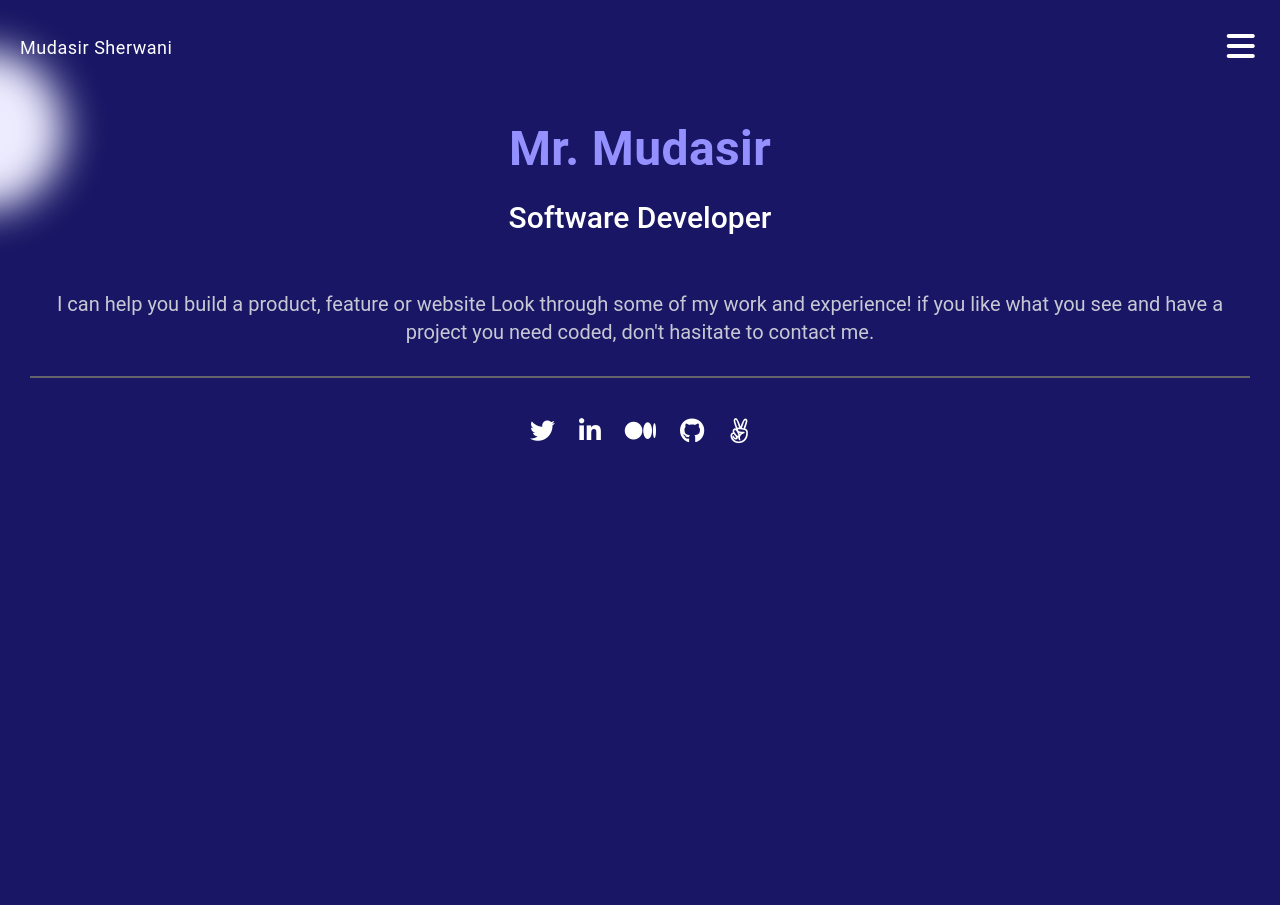
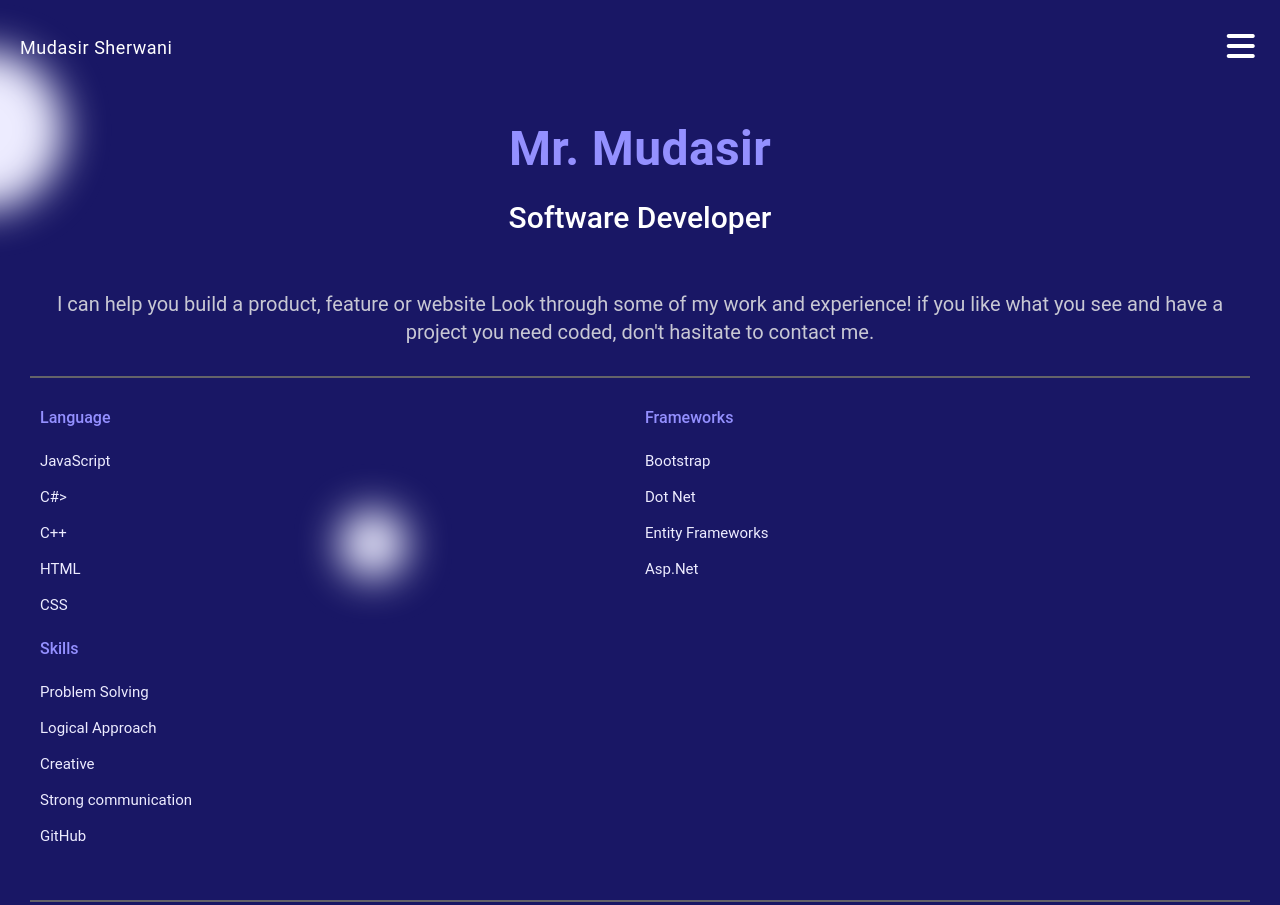
Before and after one commit to MudasirSherwani/Portfolio, a website: page index.html in a window 1280 px wide. Shown: the top 905 px of the page. Before the commit the page ends 800 px from the top, so only its background shows below. Drawn offline with Linux system fonts and the light colour scheme.

Commit message:
Add list of Skills & Language in headline section

```diff
--- a/index.html
+++ b/index.html
@@ -27,6 +27,39 @@
           contact me.
         </p>
         <hr class="horizontal"/>
+          <div class="Knowledge">
+            <div class="shining-star"></div>
+            <div>
+                <h4 class="heading">Language</h4>
+                <ul>
+                  <li class="headinglist">JavaScript</li>
+                  <li class="headinglist">C#></li>
+                  <li class="headinglist">C++</li>
+                  <li class="headinglist">HTML</li>
+                  <li class="headinglist">CSS</li>
+                </ul>
+              </div>
+              <div>
+                <h4 class="heading">Frameworks</h4>
+                <ul>
+                  <li class="headinglist">Bootstrap</li>
+                  <li class="headinglist">Dot Net</li>
+                  <li class="headinglist">Entity Frameworks</li>
+                  <li class="headinglist">Asp.Net</li>
+                </ul>
+              </div>
+              <div>
+                <h4 class="heading">Skills</h4>
+                <ul>
+                  <li class="headinglist">Problem Solving</li>
+                  <li class="headinglist">Logical Approach</li>
+                  <li class="headinglist">Creative</li>
+                  <li class="headinglist">Strong communication</li>
+                  <li class="headinglist">GitHub</li>
+                </ul>
+              </div>
+          </div>
+        <hr class="horizontal"/>
         <div class="icon">
           <ul>
             <li><a href='#' ><i class='fab fa-twitter' ></i></a></li>
--- a/styles.css
+++ b/styles.css
@@ -113,4 +113,60 @@
     font-size: 25px;
     color: #fff;
   }
+
+  .Knowledge {
+    display: flex;
+    flex-wrap: wrap;
+    padding-left: 10px;
+  }
+
+  .Knowledge .shining-star {
+    position: absolute;
+    width: 68px;
+    height: 68px;
+    left: 339px;
+    top: 510px;
+  }
+
+  .Knowledge div {
+    width: 50%;
+  }
+
+  .Knowledge h4 {
+    padding-bottom: 0;
+    text-align: left;
+    font-family: 'Roboto', sans-serif;
+    font-weight: 500;
+  }
+
+  .Knowledge ul {
+    margin: 0;
+    padding: 0;
+    list-style: none;
+    text-align: left;
+    list-style-type: disc;
+    margin-block-start: 1em;
+    margin-block-end: 1em;
+    display: flex;
+    flex-direction: column;
+    font-family: 'Roboto', sans-serif;
+  }
+
+  .Knowledge li {
+    line-height: 24px;
+    font-size: 15px;
+    font-weight: 400;
+    padding: 6px 0;
+    text-align: left;
+    float: left;
+    font-family: 'Roboto', sans-serif;
+  }
+
+  .heading {
+    color: #9490ff;
+  }
+
+  .headinglist {
+    color: #edecff;
+  }
 }
```
